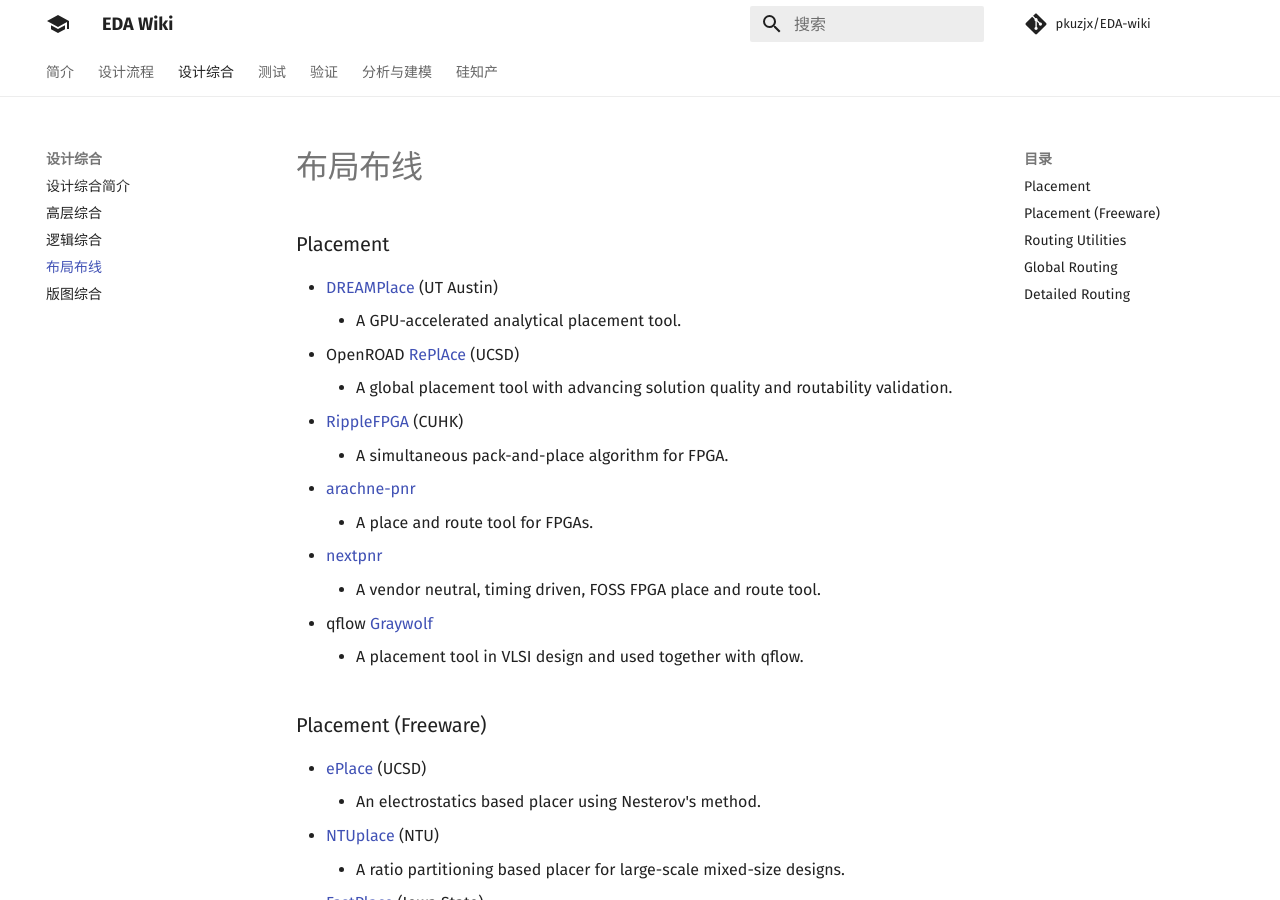
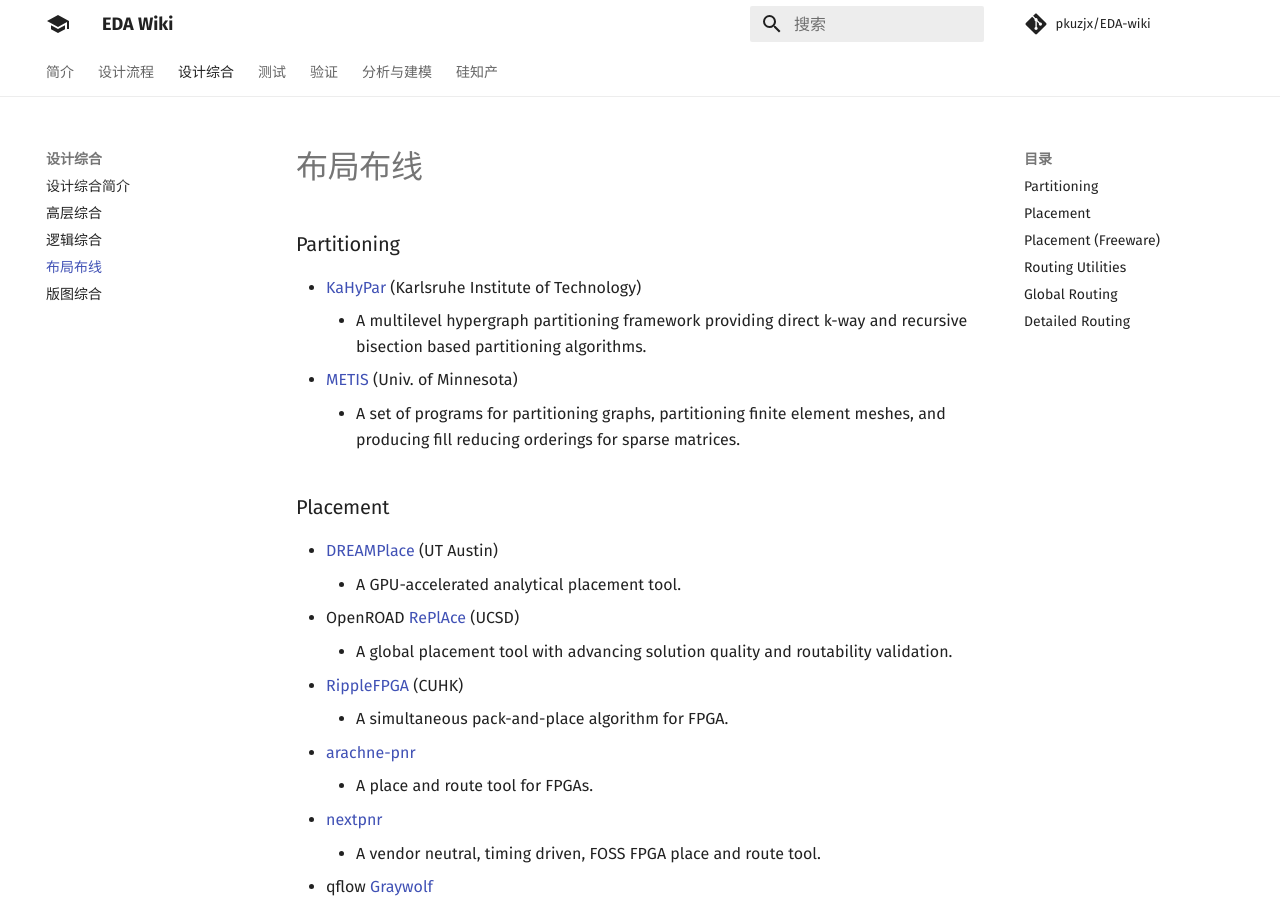
Before and after one commit to daitoto/EDA-wiki, an MkDocs documentation site: the page built from docs/synthesis/pnr.md, in a window 1280 px wide and 900 px high. Built offline with MkDocs 1.6.1 and Material for MkDocs 9.7.7, drawn with Linux system fonts in a browser that asks for light colours; comment, search, counter and statistics services are not loaded.

Commit message:
Update pnr.md

```diff
--- a/docs/synthesis/pnr.md
+++ b/docs/synthesis/pnr.md
@@ -1,3 +1,9 @@
+### Partitioning
+- [KaHyPar](https://github.com/kahypar/kahypar) (Karlsruhe Institute of Technology)
+  - A multilevel hypergraph partitioning framework providing direct k-way and recursive bisection based partitioning algorithms.
+- [METIS](http://glaros.dtc.umn.edu/gkhome/views/metis) (Univ. of Minnesota)
+  - A set of programs for partitioning graphs, partitioning finite element meshes, and producing fill reducing orderings for sparse matrices.
+
 ### Placement
  - [DREAMPlace](https://github.com/limbo018/DREAMPlace) (UT Austin)
    - A GPU-accelerated analytical placement tool.
```
